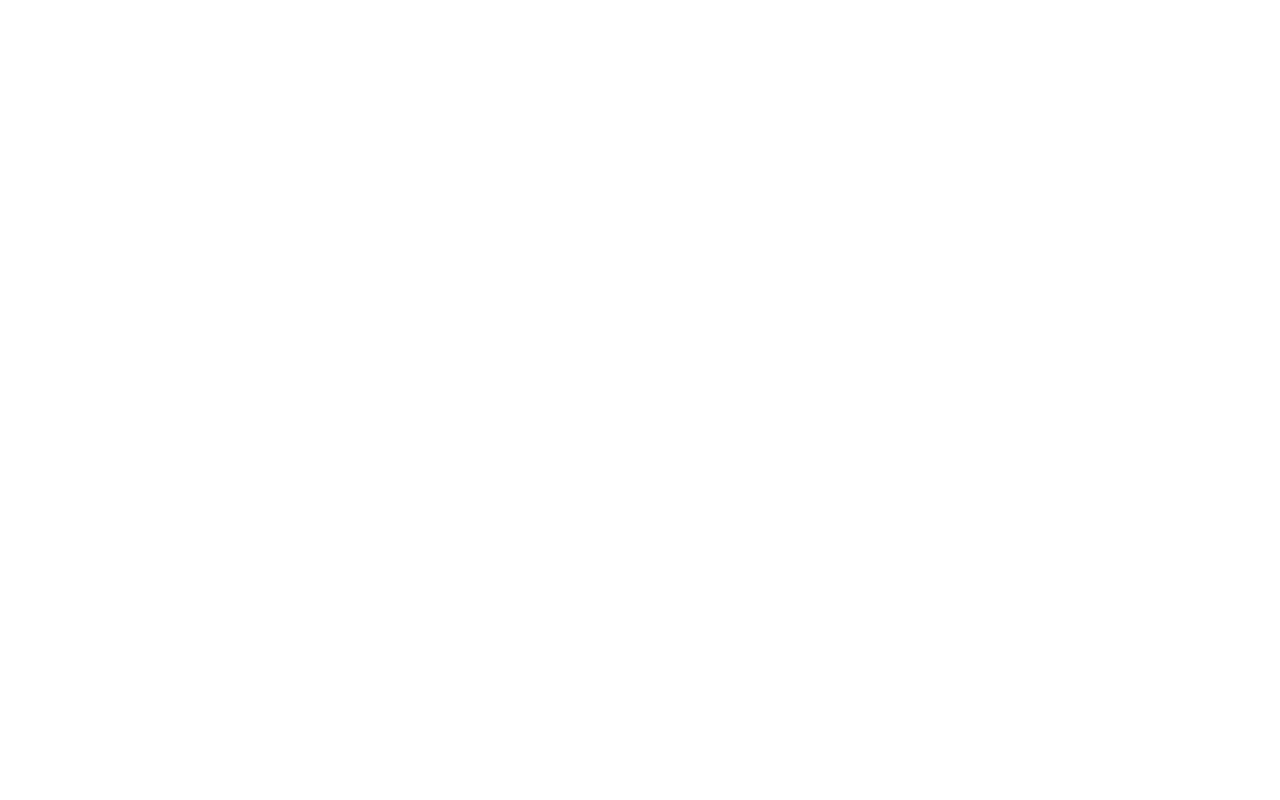
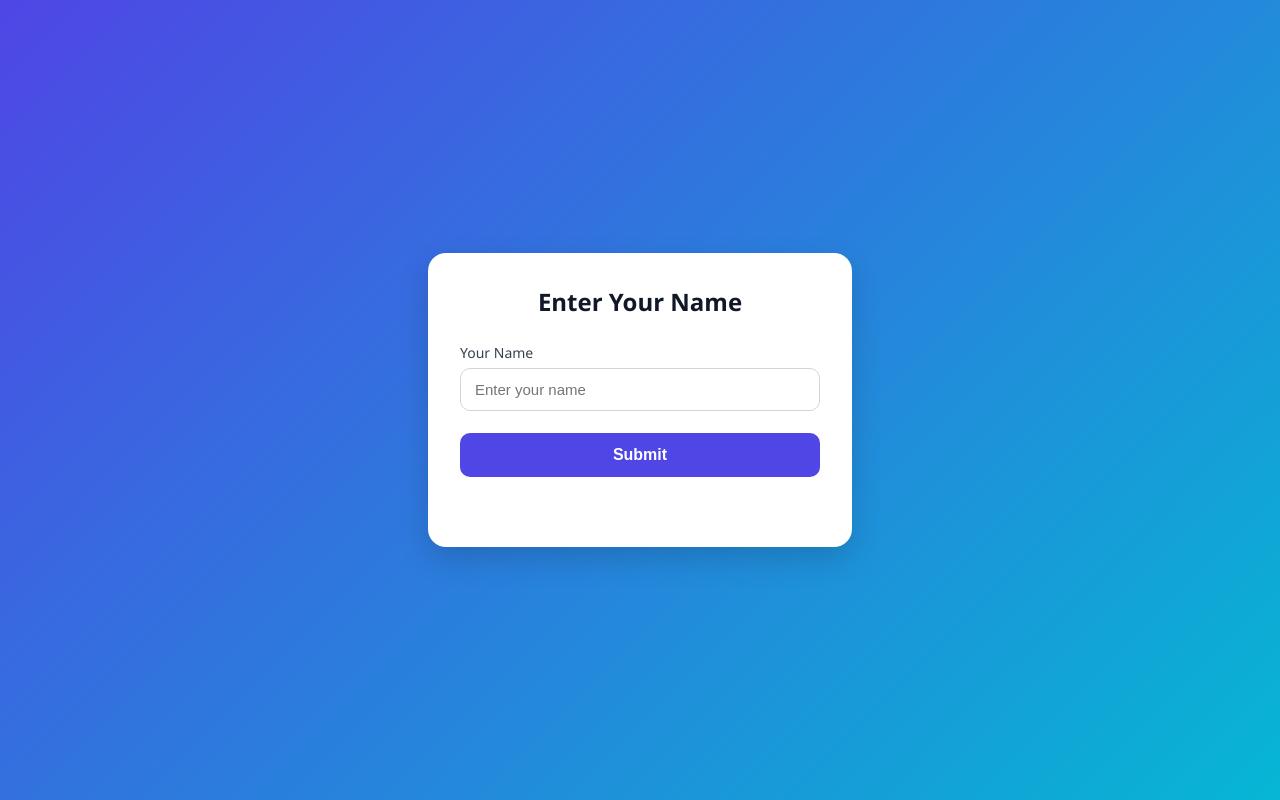
Before and after one commit to ayush729874/Hybrid-Kubernetes-Ingress-Architecture, a plain HTML site: page Frontend/index.html in a window 1280 px wide. Drawn offline with Linux system fonts and the light colour scheme.

Commit message:
Update index.html

```diff
--- a/Frontend/index.html
+++ b/Frontend/index.html
@@ -1,3 +1,104 @@
+<!DOCTYPE html>
+<html lang="en">
+<head>
+    <meta charset="UTF-8">
+    <title>Treecom</title>
+    <meta name="viewport" content="width=device-width, initial-scale=1">
+
+    <style>
+    body {
+        margin: 0;
+        padding: 0;
+        font-family: "Segoe UI", sans-serif;
+        background: linear-gradient(135deg, #4f46e5, #06b6d4);
+        height: 100vh;
+        display: flex;
+        justify-content: center;
+        align-items: center;
+    }
+
+    .container {
+        background: white;
+        width: 360px;
+        padding: 32px;
+        border-radius: 18px;
+        box-shadow: 0 12px 30px rgba(0,0,0,0.15);
+        text-align: center;
+    }
+
+    h2 {
+        margin: 0 0 25px 0;
+        color: #111827;
+        font-size: 24px;
+    }
+
+    label {
+        display: block;
+        text-align: left;
+        font-size: 14px;
+        color: #374151;
+        margin-bottom: 6px;
+    }
+
+    input[type="text"] {
+        width: 100%;
+        padding: 12px 14px;
+        border: 1.5px solid #d1d5db;
+        border-radius: 10px;
+        font-size: 15px;
+        margin-bottom: 22px;
+        box-sizing: border-box;
+        transition: 0.2s;
+    }
+
+    input[type="text"]:focus {
+        outline: none;
+        border-color: #6366f1;
+        box-shadow: 0 0 0 3px rgba(99,102,241,0.25);
+    }
+
+    button {
+        width: 100%;
+        padding: 13px;
+        background: #4f46e5;
+        color: white;
+        font-size: 16px;
+        font-weight: 600;
+        border: none;
+        border-radius: 10px;
+        cursor: pointer;
+        transition: background 0.25s;
+    }
+
+    button:hover {
+        background: #4338ca;
+    }
+
+    .message {
+        margin-top: 18px;
+        font-size: 15px;
+        font-weight: 600;
+        min-height: 20px;
+    }
+
+    .success { color: #10b981; }
+    .error { color: #ef4444; }
+    </style>
+</head>
+
+<body>
+
+<div class="container">
+    <h2>Enter Your Name</h2>
+
+    <label>Your Name</label>
+    <input type="text" id="nameInput" placeholder="Enter your name">
+
+    <button onclick="submitData()">Submit</button>
+
+    <div id="msg" class="message"></div>
+</div>
+
 <script>
 async function submitData() {
     const name = document.getElementById("nameInput").value;
@@ -19,11 +120,9 @@
 
         const result = await response.json();
 
-            // NEW BACKEND FORMAT
         if (response.ok && result.status === "success") {
             msgBox.innerHTML = `<span class='success'>${result.message}</span>`;
-            }
-            else {
+        } else {
             msgBox.innerHTML = `<span class='error'>Error: ${result.detail || result.error || "Unknown error"}</span>`;
         }
 
@@ -32,3 +131,6 @@
     }
 }
 </script>
+
+</body>
+</html>
```
Lines whose indentation alone changed are shown as unchanged.
